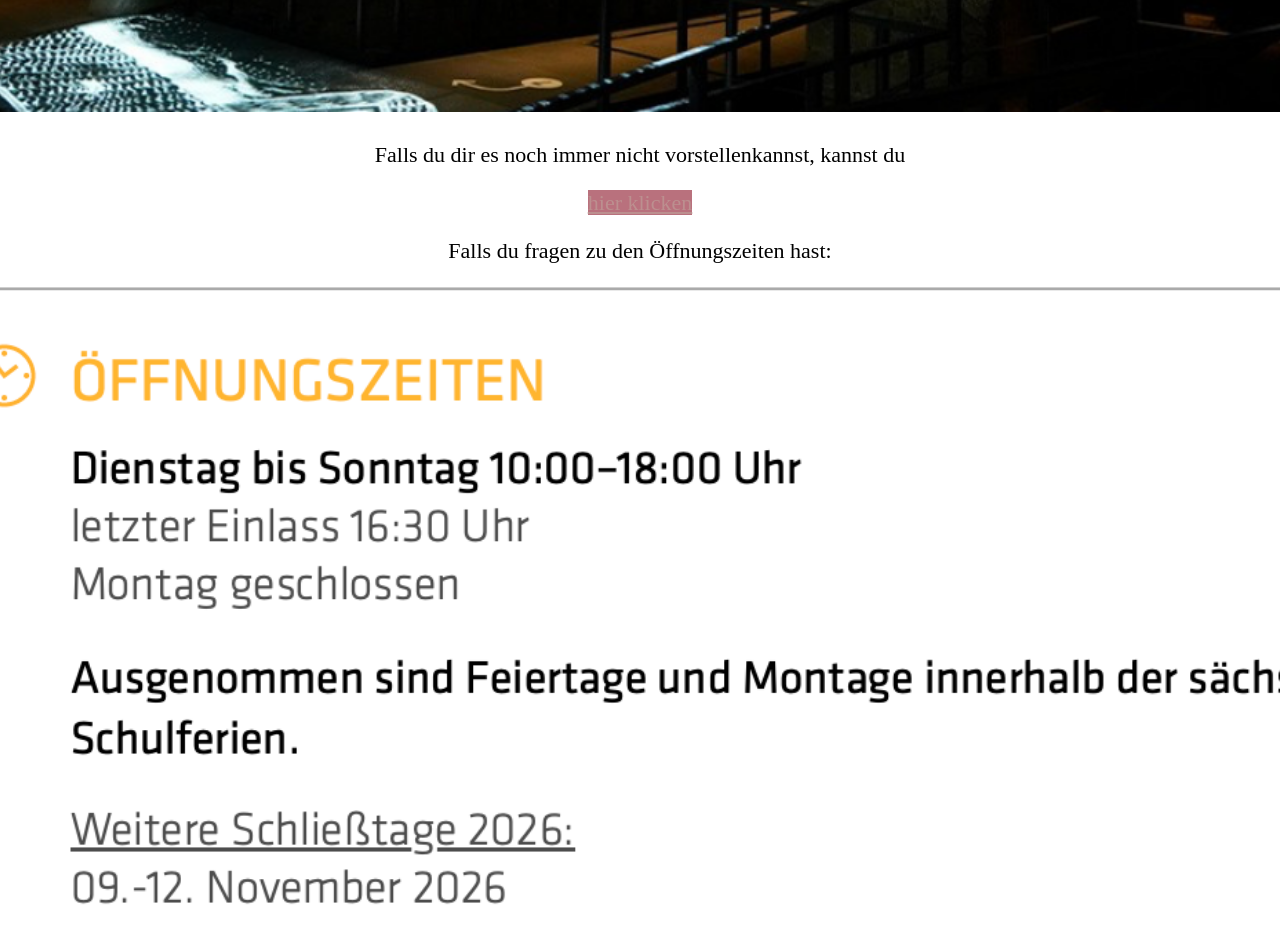
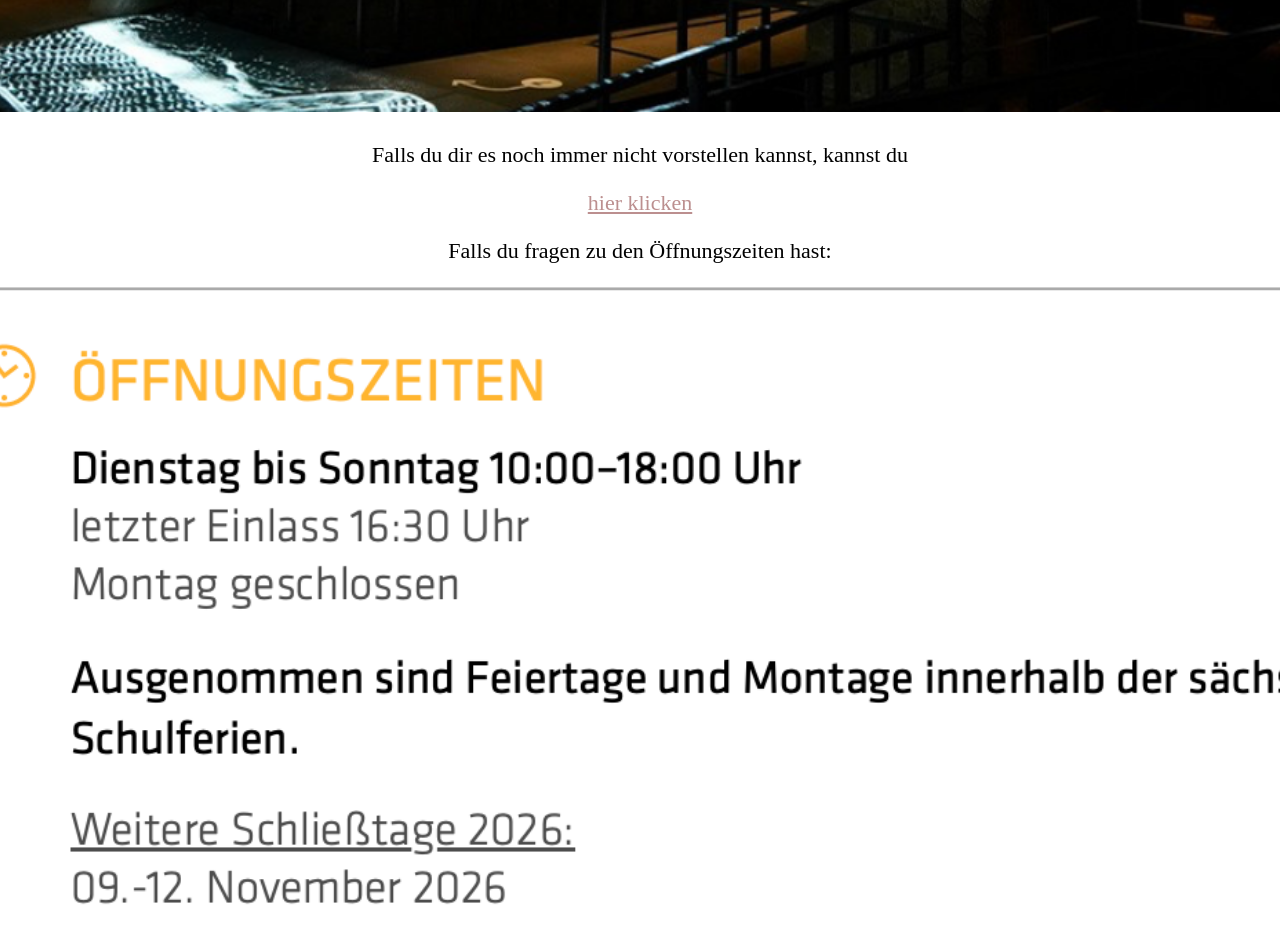
Before and after one commit to lennartzill05-sketch/GeburtstagSB, a plain HTML site: page index.html in a window 1280 px wide. Shown: the part 5786-6711 px from the top of the page. Drawn offline with Linux system fonts and the light colour scheme.

Commit message:
Fix typo and update link styles in index.html

```diff
--- a/index.html
+++ b/index.html
@@ -46,7 +46,6 @@ html, body {
 }
 a{
     color: rosybrown;
-    background-color: rgb(185, 113, 125);
 }
 
 </style>
@@ -74,7 +73,7 @@ a{
         <img src="Festung2.png">
 
         <div class="link">
-            <p>Falls du dir es noch immer nicht vorstellenkannst, kannst du</p>
+            <p>Falls du dir es noch immer nicht vorstellen kannst, kannst du</p>
             <a href="https://youtu.be/a0iU8eDwWH4">hier klicken</a>
             <p>Falls du fragen zu den Öffnungszeiten hast:</p>
         </div>
```
